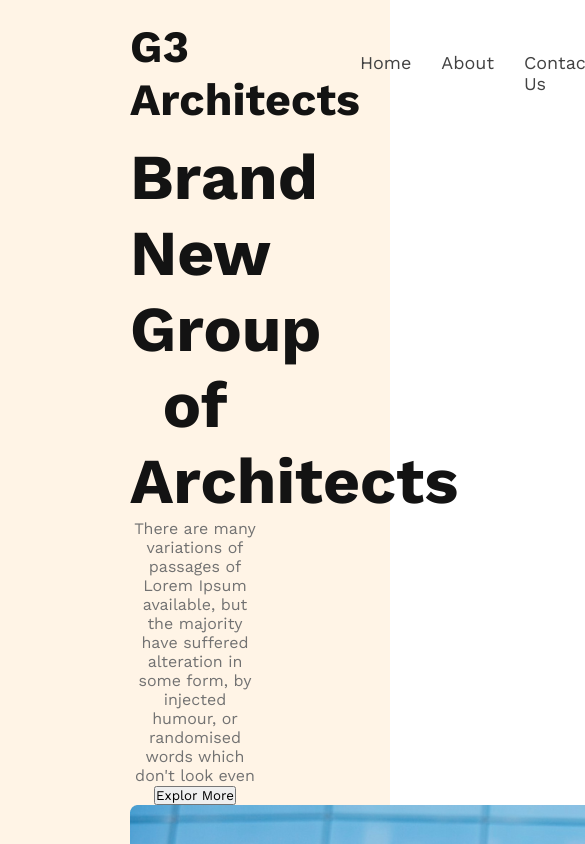
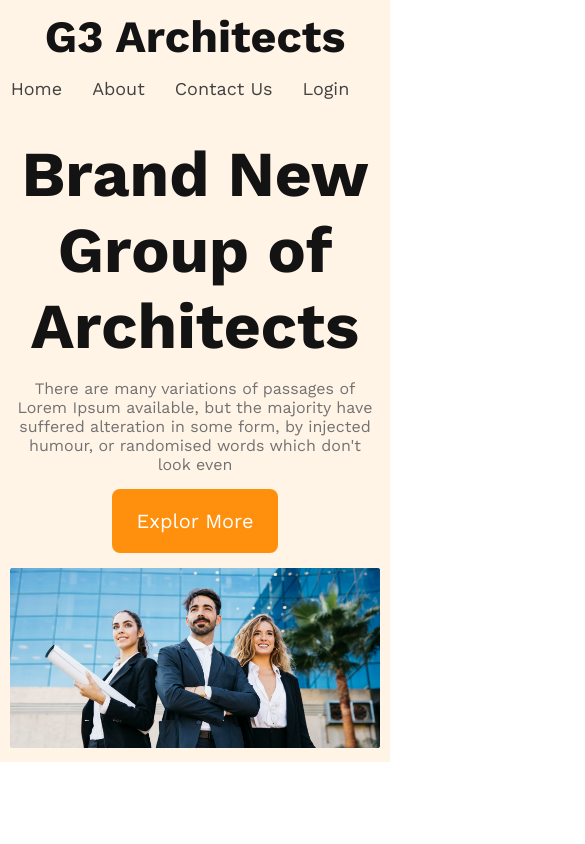
Before and after one commit to hridoyroy10/g3-Architects, a plain HTML site: page index.html in a window 390 px wide. Shown: the top 844 px of the page, 585 px wide, since content can reach past the window. Drawn offline with nearby package versions, Linux system fonts and the light colour scheme.

Commit message:
header responsive

```diff
--- a/css/style.css
+++ b/css/style.css
@@ -1,7 +1,7 @@
 /* ------------google font link----------------- */
 
 @import url('https://fonts.googleapis.com/css2?family=Work+Sans:ital,wght@0,400;0,600;0,700;0,800;1,400;1,600;1,700;1,800&display=swap');
-
+/* shared styles */
 *{
     padding: 0;
     margin: 0;
@@ -9,6 +9,16 @@
     font-family: 'Work Sans', sans-serif;
 }
 
+.btn-primary{
+    border-radius: 8px;
+    color: #fff;
+    font-size: 1.25rem;
+    background: #FF900E;
+    padding: 20px 25px;
+    border: none;
+    cursor: pointer;
+
+}
 /* css style  */
 header{
     background: rgba(255, 144, 14, 0.10);
@@ -18,7 +28,7 @@ nav{
     display: flex;
     justify-content: space-between;
     align-items: center;
-    padding-bottom: 10%;
+    margin-bottom: 10%;
 }
 .nav-title{
     font-size: 2.8rem;
@@ -50,7 +60,40 @@ nav li a{
     font-size: 4rem;
     font-weight: 700;
     color:#131313;
+    margin-bottom: 15px;
 }
 .banner-description{
     color: #727272;
+    margin-bottom: 15px;
 }
+
+.banner img{
+    margin-top: 15px;
+    width: 100%;
+}
+
+/* responsive media queries */
+/* mobail devices */
+@media screen and (max-width: 576px) {
+    header{
+        padding:10px;
+    }
+    nav{
+        flex-direction: column;
+    }
+    nav>ul{
+        margin-top: 15px;
+    }
+}
+/* tablet or medium devices */
+@media screen and (min-width:576px) and (max-width: 960px) {
+    header{
+        padding: 50px;
+    }
+    nav{
+        flex-direction: column;
+    }
+    nav>ul{
+        margin-top: 15px;
+    }
+}
--- a/index.html
+++ b/index.html
@@ -24,13 +24,13 @@
         <div class="banner">
             <div class="banner-content">
                 <h1 class="banner-title">Brand New Group of Architects</h1>
-                <p class="banner-description">There are many variations of passages of Lorem Ipsum available, but the majority have
+                <p class="banner-description">There are many variations of passages of Lorem Ipsum available, but the
+                    majority have
                     suffered
                     alteration in some form, by injected humour, or randomised words which don't look even</p>
                 <button class="btn-primary">Explor More</button>
+                <img src="images/banner.png" alt="">
             </div>
-            <img src="images/banner.png" alt="">
-        </div>
 
     </header>
 
```
